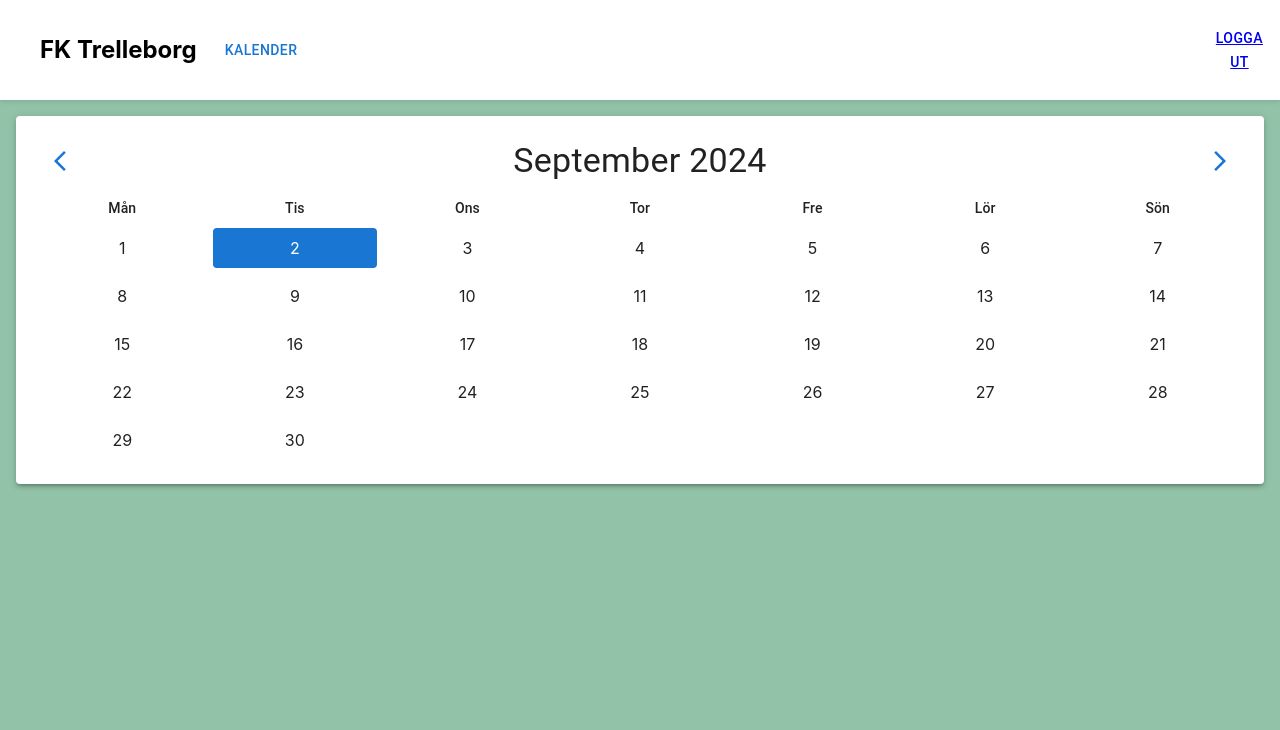
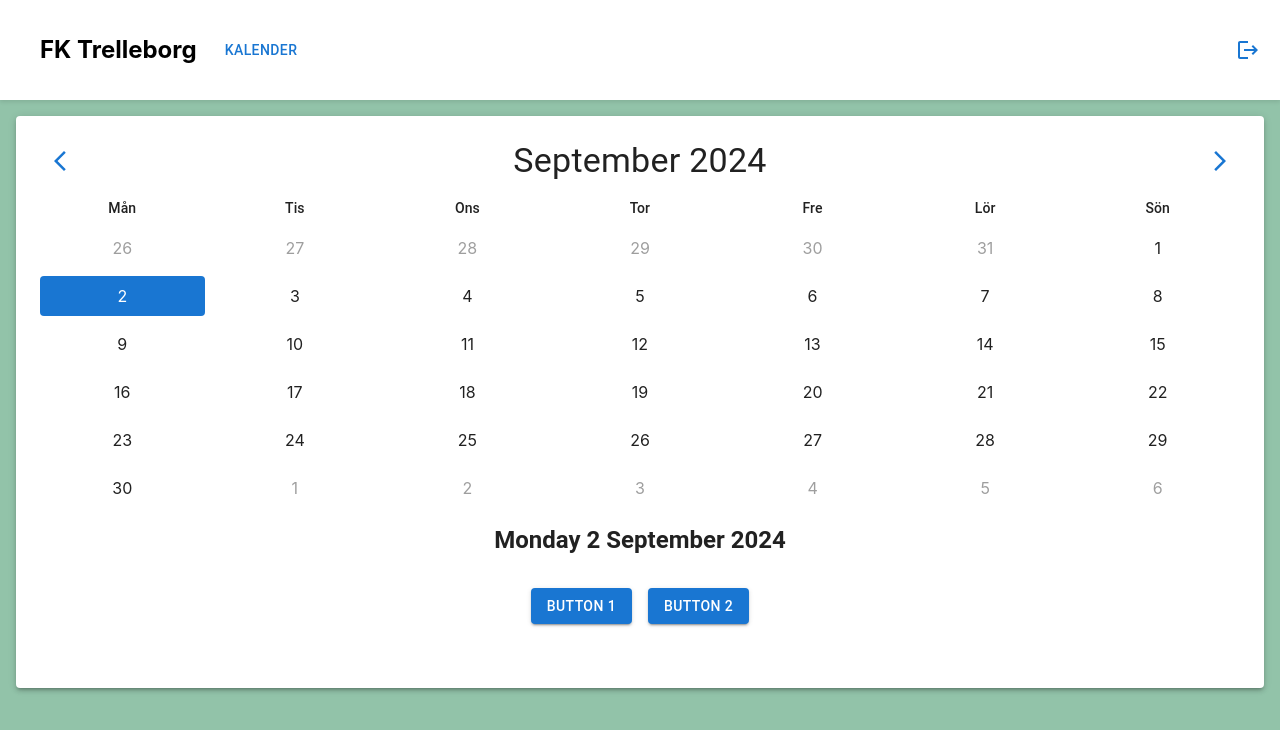
Before and after one commit to fktrelleborg/fk-trelleborg, a React (Vite) app: page /fk-trelleborg/calendar in a window 1280 px wide. Shown: the top 730 px of the page. Built offline with nearby package versions, Linux system fonts and the light colour scheme; no server answers; sample sign-in values are in the browser's storage.

Commit message:
Added panel for calender

```diff
--- a/src/Components/Header/Header.jsx
+++ b/src/Components/Header/Header.jsx
@@ -2,6 +2,8 @@ import React from "react";
 import Button from "@mui/material/Button";
 import { StyledHeader, HeaderNav, HeaderUl, HeaderLi } from "./HeaderStyles";
 import { Link } from "react-router-dom";
+import LogoutIcon from '@mui/icons-material/Logout';
+
 const Header = () => {
   return (
     <div>
@@ -18,10 +20,8 @@ const Header = () => {
             </HeaderLi>
           </HeaderUl>
         </HeaderNav>
-        <Button variant="text">
-          <Link end to={"/logout"}>
-                Logga ut
-          </Link>
+        <Button variant="text" component={Link} to="/logout">
+          <LogoutIcon />
         </Button>
       </StyledHeader>
     </div>
--- a/src/pages/Calendar.jsx
+++ b/src/pages/Calendar.jsx
@@ -1,7 +1,7 @@
 import { useState } from 'react';
-import { format, startOfMonth, endOfMonth, eachDayOfInterval, isSameMonth, isToday, addMonths, subMonths } from 'date-fns';
+import { format, startOfMonth, endOfMonth, eachDayOfInterval, isSameMonth, isToday, addMonths, subMonths, startOfWeek, endOfWeek } from 'date-fns';
 import { styled } from '@mui/material/styles';
-import { Box, Typography, Paper, Grid, IconButton } from '@mui/material';
+import { Box, Typography, Paper, Grid, IconButton, Button } from '@mui/material';
 import ArrowBackIosNewIcon from '@mui/icons-material/ArrowBackIosNew';
 import ArrowForwardIosIcon from '@mui/icons-material/ArrowForwardIos';
 
@@ -44,18 +44,44 @@ const NavigationButton = styled(IconButton)(({ theme }) => ({
   },
 }));
 
+const ActionButtonsContainer = styled(Box)(({ theme }) => ({
+  display: 'flex',
+  flexDirection: 'column',
+  gap: theme.spacing(2),
+  marginBottom: theme.spacing(3),
+  padding: theme.spacing(2),
+  backgroundColor: theme.palette.background.paper,
+  borderRadius: theme.shape.borderRadius,
+}));
+
+const SelectedDateDisplay = styled(Typography)(({ theme }) => ({
+  marginBottom: theme.spacing(2),
+  textAlign: 'center',
+  fontWeight: 'bold',
+}));
+
+const ButtonContainer = styled(Box)(({ theme }) => ({
+  display: 'flex',
+  gap: theme.spacing(2),
+  justifyContent: 'center',
+}));
+
 const Calendar = () => {
   const [selectedDate, setSelectedDate] = useState(new Date());
   const [currentMonth, setCurrentMonth] = useState(new Date());
 
   const monthStart = startOfMonth(currentMonth);
   const monthEnd = endOfMonth(currentMonth);
-  const days = eachDayOfInterval({ start: monthStart, end: monthEnd });
+  const startDate = startOfWeek(monthStart, { weekStartsOn: 1 }); // Monday
+  const endDate = endOfWeek(monthEnd, { weekStartsOn: 1 }); // Sunday
+  const days = eachDayOfInterval({ start: startDate, end: endDate });
 
   const weekDays = ['Mån', 'Tis', 'Ons', 'Tor', 'Fre', 'Lör', 'Sön'];
 
   const handleDateClick = (date) => {
     setSelectedDate(date);
+    console.log('Selected date:', date);
+    console.log('Formatted date:', format(date, 'yyyy-MM-dd'));
   };
 
   const handlePreviousMonth = () => {
@@ -64,6 +90,14 @@ const Calendar = () => {
 
   const handleNextMonth = () => {
     setCurrentMonth(addMonths(currentMonth, 1));
+  };
+
+  const handleButton1Click = () => {
+    console.log('Button 1 clicked for date:', format(selectedDate, 'yyyy-MM-dd'));
+  };
+
+  const handleButton2Click = () => {
+    console.log('Button 2 clicked for date:', format(selectedDate, 'yyyy-MM-dd'));
   };
 
   return (
@@ -99,6 +133,20 @@ const Calendar = () => {
           </CalendarDay>
         ))}
       </CalendarGrid>
+
+      <ActionButtonsContainer>
+        <SelectedDateDisplay variant="h5">
+          {format(selectedDate, 'EEEE d MMMM yyyy')}
+        </SelectedDateDisplay>
+        <ButtonContainer>
+          <Button variant="contained" onClick={handleButton1Click}>
+            Button 1
+          </Button>
+          <Button variant="contained" onClick={handleButton2Click}>
+            Button 2
+          </Button>
+        </ButtonContainer>
+      </ActionButtonsContainer>
     </CalendarContainer>
   );
 };
```
